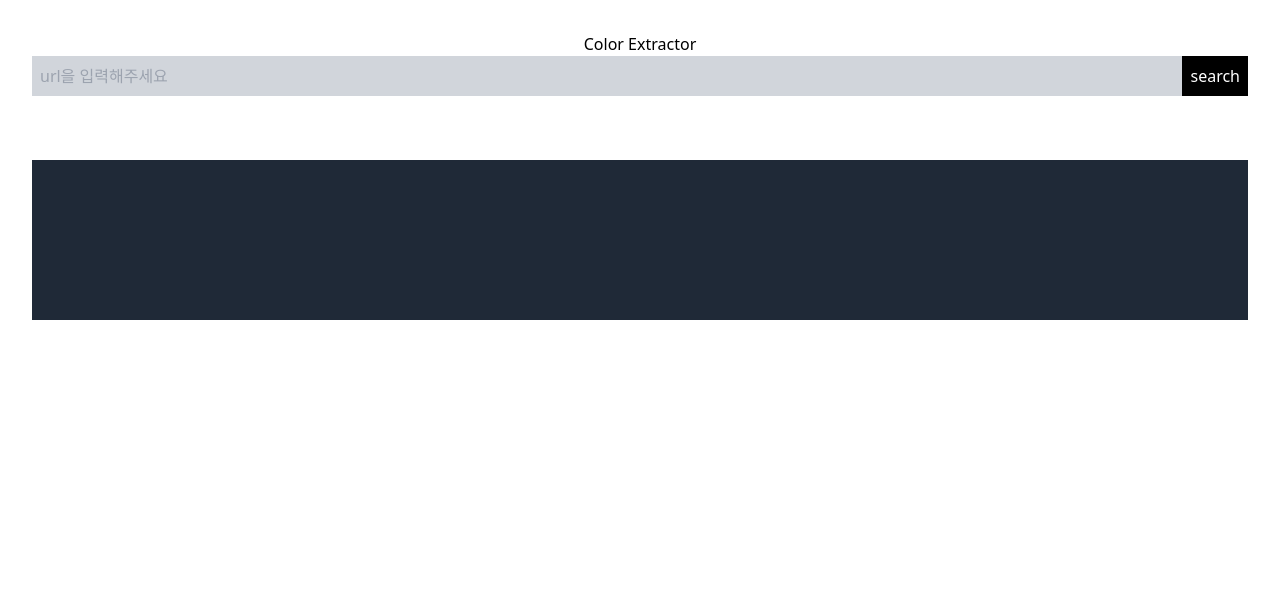
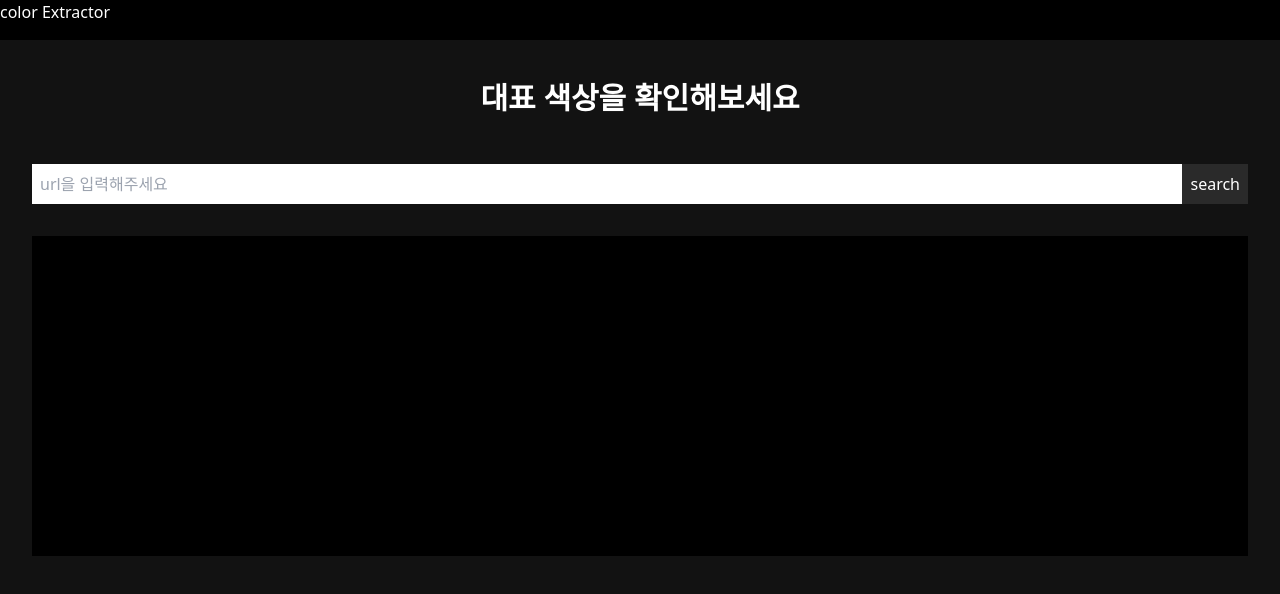
Before and after one commit to color-extractor/color-extractor, a React (Vite) app: page / in a window 1280 px wide. Shown: the top 594 px of the page. Built offline with nearby package versions, Linux system fonts and the light colour scheme.

Commit message:
feat: 추출한 색상 정보 복사 기능 추가 및 css 작업 진행

```diff
--- a/index.html
+++ b/index.html
@@ -13,7 +13,10 @@
     />
     <title>Vite + React</title>
   </head>
-  <body>
+  <body class="bg-mainBgColor">
+    <header class="bg-black text-white w-full h-8 md:h-10">
+      color Extractor
+    </header>
     <div id="root"></div>
     <script
       type="module"
--- a/src/App.jsx
+++ b/src/App.jsx
@@ -31,7 +31,10 @@ function App() {
 
   return (
     <>
-      <h2>Color Extractor</h2>
+      {/* <header className="text-white w-full bg-white">header</header> */}
+      <h2 className="text-white mt-2 text-3xl font-semibold">
+        대표 색상을 확인해보세요
+      </h2>
       <SearchInputBox onSearch={fetchRgbData} />
       <SearchResultBox
         hexColorArray={hexColorArray}
--- a/src/components/bottomContent/colorBox.jsx
+++ b/src/components/bottomContent/colorBox.jsx
@@ -1,13 +1,25 @@
+import { useState } from "react";
+
 function ColorBox({ color, rank }) {
+  const [copy, setCopy] = useState(false);
+
+  const copyClipboardText = async (text) => {
+    await navigator.clipboard.writeText(text);
+    setCopy(true);
+    setTimeout(() => setCopy(false), 1500);
+  };
+
   return (
     <>
       <div
-        className="w-1/5 h-24 m-3 bg-slate-300"
+        className="w-1/5 h-24 m-3 bg-mainColor"
         style={{ backgroundColor: color.hex }}
+        onClick={() => copyClipboardText(color.hex)}
+        onTouchStart={() => copyClipboardText(color.hex)}
       >
-        <div className="w-1/5 h-20 m-3" />
+        <div className="w-1/5 h-20 m-3 text-white" />
         <p className="text-white mt-2">
-          {rank}.{color.hex}({color.size})
+          {copy ? "copy" : `${rank}.${color.hex}(${color.size})`}
         </p>
       </div>
     </>
--- a/src/components/bottomContent/searchResultBox.jsx
+++ b/src/components/bottomContent/searchResultBox.jsx
@@ -16,7 +16,7 @@ function SearchResultBox({ hexColorArray, loading }) {
   return (
     <>
       {hexColorArray && (
-        <div className="flex bg-gray-800 h-40 p-2 mt-16 w-full overflow-hidden items-center">
+        <div className="flex bg-black h-80 p-2 mt-8 w-full overflow-hidden items-center">
           {hexColorArray.map((color, index) => (
             <ColorBox
               key={index}
@@ -26,6 +26,17 @@ function SearchResultBox({ hexColorArray, loading }) {
           ))}
         </div>
       )}
+      {/* {hexColorArray && (
+        <div className="flex bg-black h-80 p-2 mt-8 w-full overflow-hidden items-center">
+          <div className="w-1/5 h-72 m-3 mb-3 bg-mainColor">
+            <div className="w-40 h-44 m-3 mb-3  bg-white">
+              <div className="w-1/5 h-20 m-3 text-white" />
+            </div>
+            <p className="text-white font-medium tracking-wide mt-4">#ffffff</p>
+            <p className="text-white mt-4">RGB(255, 255, 255)</p>
+          </div>
+        </div>
+      )} */}
     </>
   );
 }
--- a/src/components/topContent/searchInputBox.jsx
+++ b/src/components/topContent/searchInputBox.jsx
@@ -18,10 +18,10 @@ function SearchInputBox({ onSearch }) {
   };
 
   return (
-    <div className="flex items-center gap-2 bg-gray-300">
+    <div className="flex items-center gap-2 mt-12 bg-white">
       <input
         type="text"
-        className="flex-1 bg-gray-300 ml-2 text-black outline-none"
+        className="flex-1 ml-2 text-black outline-none"
         value={url}
         onChange={(event) => {
           handleInputUrl(event);
@@ -32,7 +32,7 @@ function SearchInputBox({ onSearch }) {
         placeholder="url을 입력해주세요"
       />
       <button
-        className="bg-black p-2 text-white"
+        className="bg-mainColor p-2 text-white"
         onClick={handleSearch}
       >
         search
--- a/tailwind.config.js
+++ b/tailwind.config.js
@@ -2,7 +2,12 @@
 export default {
   content: ["./index.html", "./src/**/*.{js,jsx}"],
   theme: {
-    extend: {},
+    extend: {
+      colors: {
+        mainColor: "#2a2a2a",
+        mainBgColor: "#121212",
+      },
+    },
   },
   plugins: [],
 };
```
